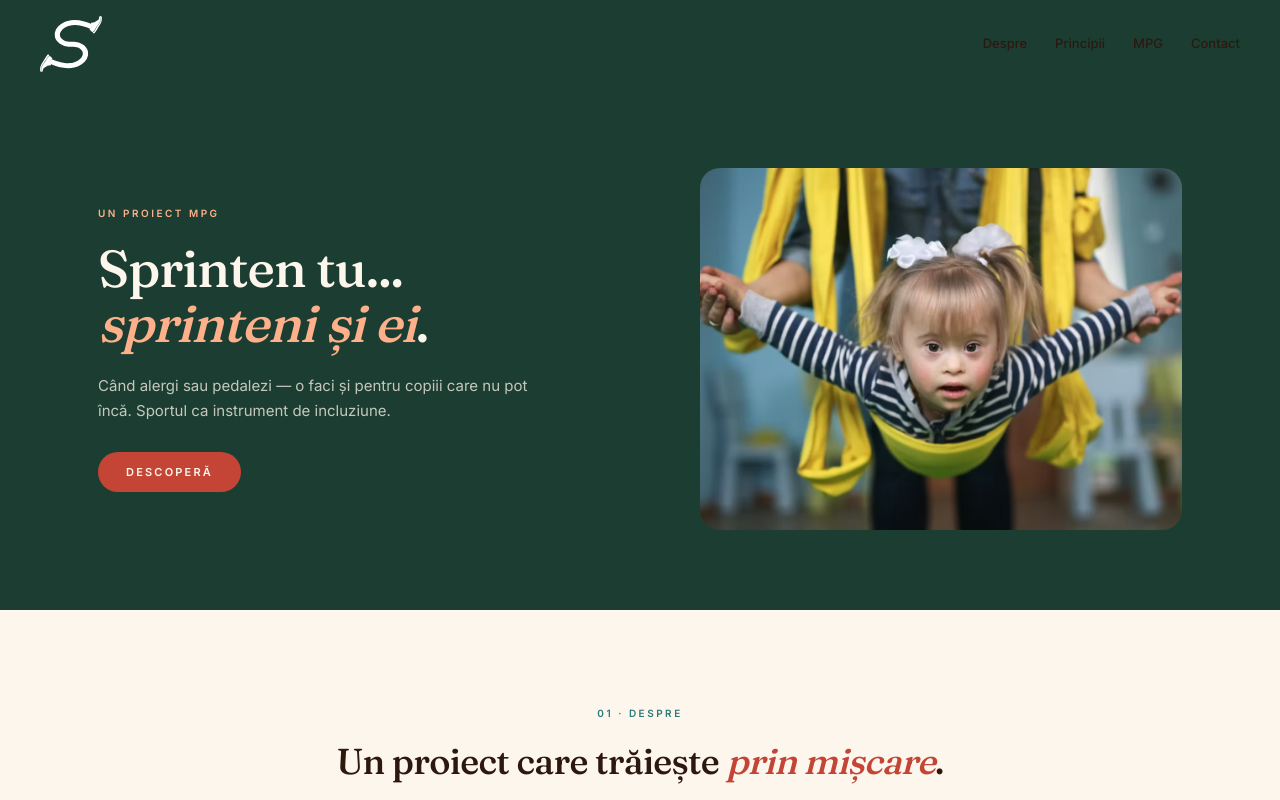
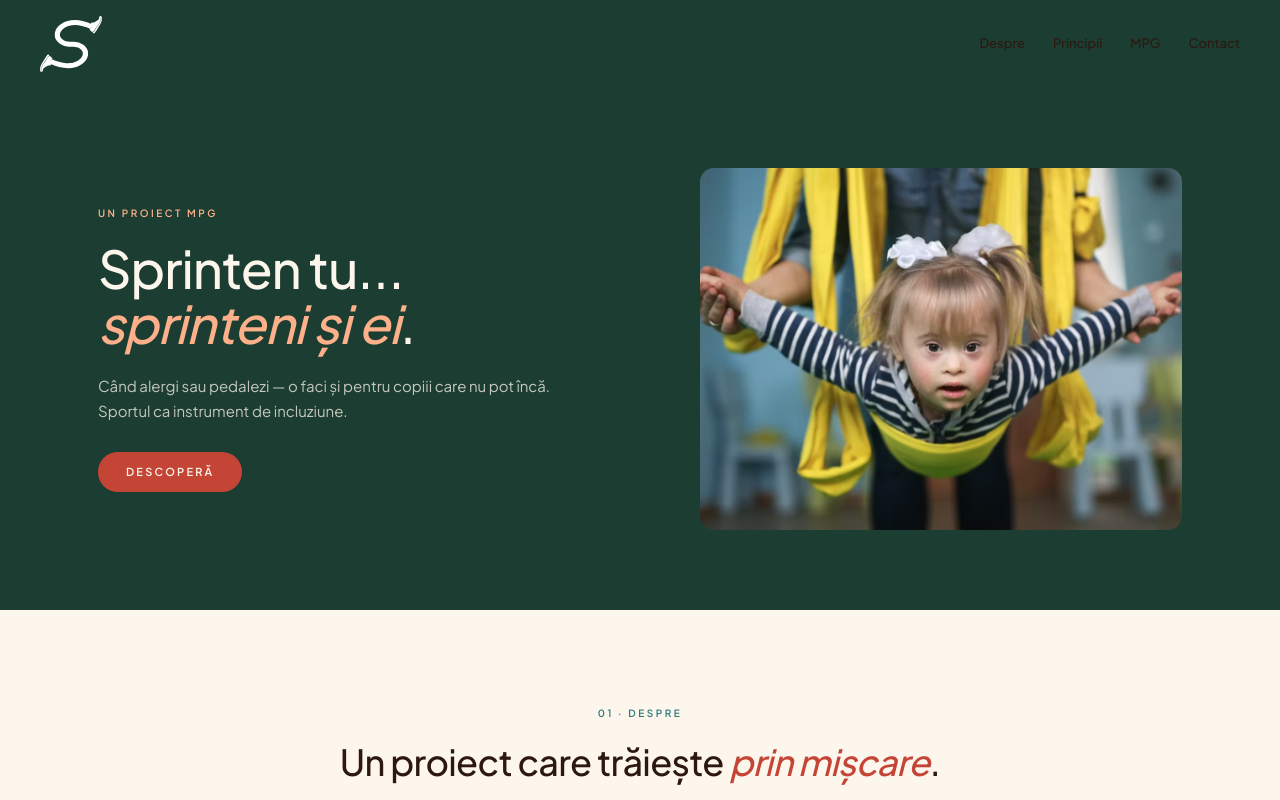
Before and after one commit to tudormocuta-mpg/sprinten-website, a Next.js app: page / in a window 1280 px wide. Shown: the top 800 px of the page. Built offline with nearby package versions, Linux system fonts and the light colour scheme.

Commit message:
feat(typography): switch to Plus Jakarta Sans (per Stitch design system), 12px photo radius

```diff
--- a/src/app/globals.css
+++ b/src/app/globals.css
@@ -14,8 +14,8 @@
   --color-brown-muted: #6B5D52;
   --color-peach: #FDB08A;
 
-  --font-sans: var(--font-inter), system-ui, -apple-system, sans-serif;
-  --font-serif: var(--font-fraunces), Georgia, serif;
+  --font-sans: var(--font-jakarta), system-ui, -apple-system, sans-serif;
+  --font-serif: var(--font-jakarta), system-ui, -apple-system, sans-serif;
   --color-sidebar-ring: var(--sidebar-ring);
   --color-sidebar-border: var(--sidebar-border);
   --color-sidebar-accent-foreground: var(--sidebar-accent-foreground);
--- a/src/app/layout.tsx
+++ b/src/app/layout.tsx
@@ -1,18 +1,12 @@
 import type { Metadata } from "next";
-import { Inter, Fraunces } from "next/font/google";
+import { Plus_Jakarta_Sans } from "next/font/google";
 import "./globals.css";
 
-const inter = Inter({
+const plusJakarta = Plus_Jakarta_Sans({
   subsets: ["latin", "latin-ext"],
-  variable: "--font-inter",
+  variable: "--font-jakarta",
   display: "swap",
-});
-
-const fraunces = Fraunces({
-  subsets: ["latin", "latin-ext"],
-  variable: "--font-fraunces",
-  display: "swap",
-  weight: ["400", "500", "600", "700"],
+  weight: ["300", "400", "500", "600", "700", "800"],
   style: ["normal", "italic"],
 });
 
@@ -35,7 +29,7 @@ export const metadata: Metadata = {
 
 export default function RootLayout({ children }: { children: React.ReactNode }) {
   return (
-    <html lang="ro" className={`${inter.variable} ${fraunces.variable}`}>
+    <html lang="ro" className={plusJakarta.variable}>
       <body>{children}</body>
     </html>
   );
--- a/src/components/hero.tsx
+++ b/src/components/hero.tsx
@@ -29,7 +29,7 @@ export function Hero() {
           </a>
         </div>
 
-        <div className="relative order-1 aspect-[4/3] w-full overflow-hidden rounded-[20px] md:order-2">
+        <div className="relative order-1 aspect-[4/3] w-full overflow-hidden rounded-xl md:order-2">
           <Image
             src="/hero.png"
             alt={content.hero.photoAlt}
```
Also changed, not shown: .playwright-mcp/page-2026-04-17T14-38-31-525Z.yml (added), sprinten-live-desktop.png (added), sprinten-live-iter1.png (added).
